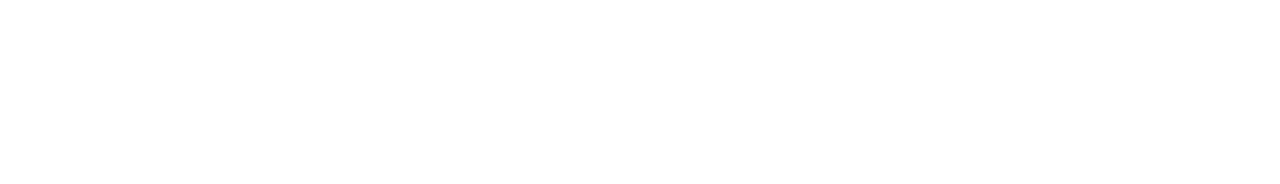
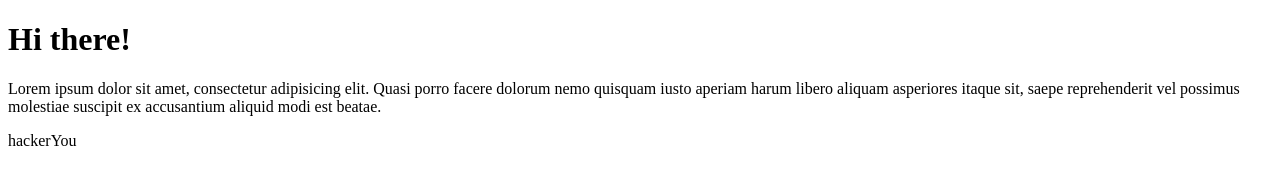
Before and after one commit to hy-instructors/effective-happiness, a plain HTML site: page index.html in a window 1280 px wide. Drawn offline with Linux system fonts and the light colour scheme.

Commit message:
added some sweet content

```diff
--- a/index.html
+++ b/index.html
@@ -5,6 +5,12 @@
 	<title>Git collabo</title>
 </head>
 <body>
-
+	<h1>Hi there!</h1>
+	<section>
+		<p>Lorem ipsum dolor sit amet, consectetur adipisicing elit. Quasi porro facere dolorum nemo quisquam iusto aperiam harum libero aliquam asperiores itaque sit, saepe reprehenderit vel possimus molestiae suscipit ex accusantium aliquid modi est beatae.</p>
+	</section>
+	<footer>
+		<p>hackerYou</p>
+	</footer>
 </body>
 </html>
```
